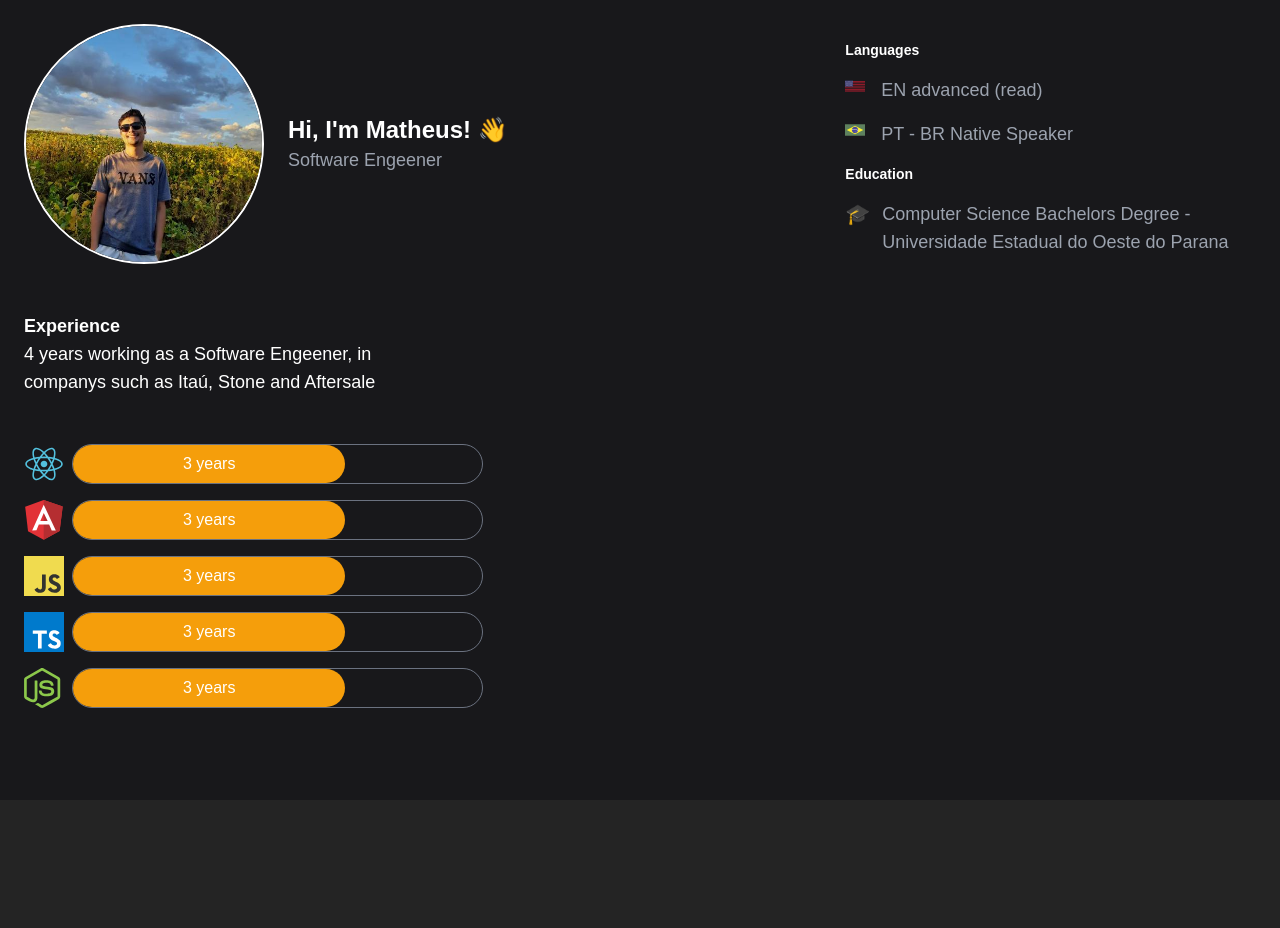
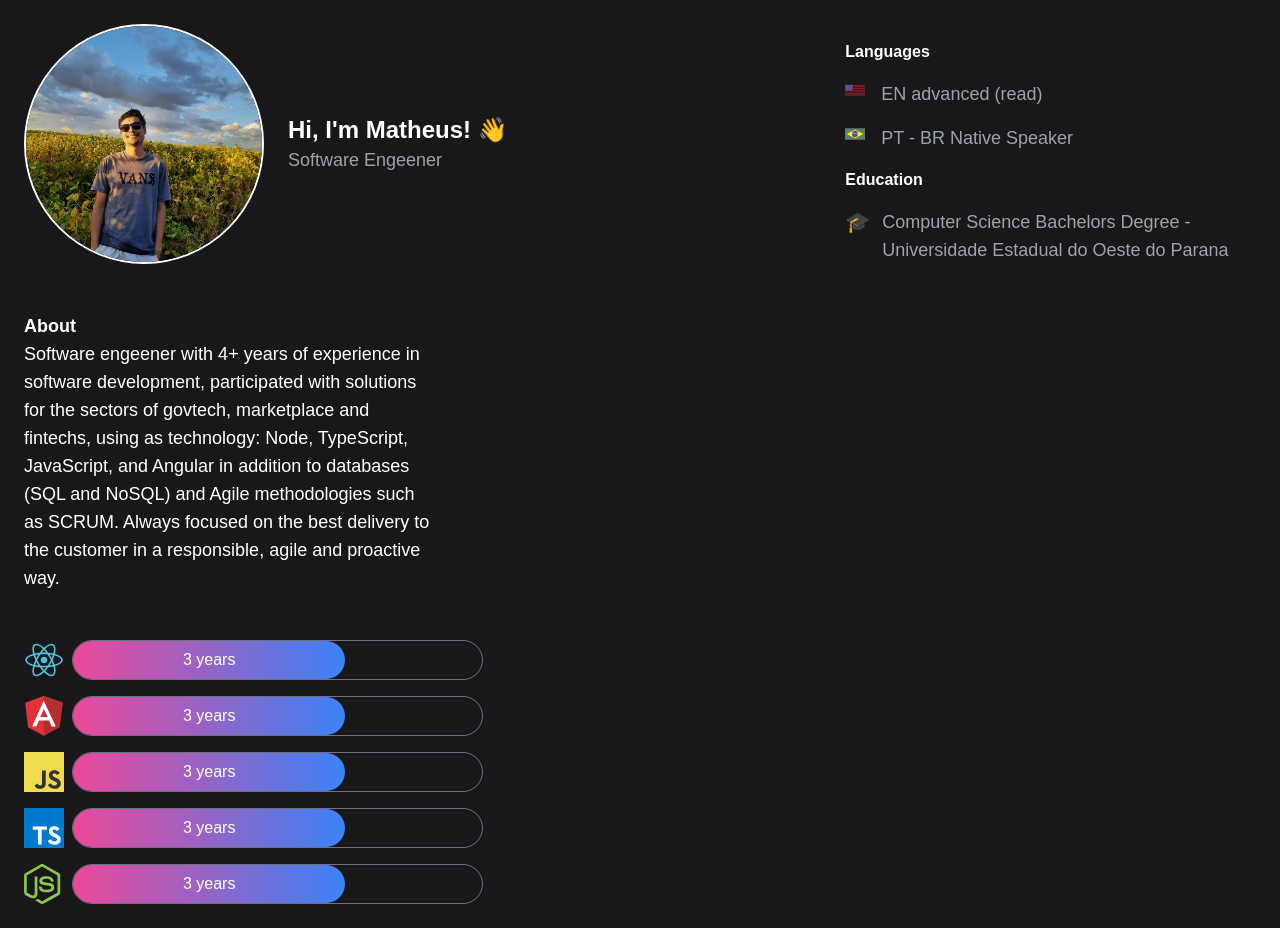
Before and after one commit to mathd1as/my-portfolio, a React (Create React App) app: page / in a window 1280 px wide. Before the commit the page ends 800 px from the top, so only its background shows below. Built offline with nearby package versions, Linux system fonts and the light colour scheme.

Commit message:
feat: adiciona bg gradiente

```diff
--- a/src/App.tsx
+++ b/src/App.tsx
@@ -49,7 +49,7 @@ function App() {
         </div>
         {/* Lnagues */}
         <div className='w-1/3 mt-4'>
-          <h3 className='font-bold text-sm'>Languages</h3>
+          <h3 className='font-bold text-base'>Languages</h3>
           <div className='flex mt-4'>
             <img src={usaIcon} className='w-5 h-5 mr-4' />
             <span className='text-lg text-gray-400'>EN advanced (read)</span>
@@ -60,7 +60,7 @@ function App() {
           </div>
           {/* Education */}
           <div className='mt-4'>
-            <h3 className='font-bold text-sm'>Education</h3>
+            <h3 className='font-bold text-base'>Education</h3>
             <div className='flex mt-4'>
               <div className='mr-3 text-xl'>🎓</div>
               <span className='text-lg text-gray-400'>Computer Science Bachelors Degree - Universidade Estadual do Oeste do Parana</span>
@@ -74,8 +74,8 @@ function App() {
       {/* Experiência */}
       <div className='flex flex-start my-12'>
         <div className='w-1/3'>
-          <h3 className='font-bold text-lg'>Experience</h3>
-          <span className='text-lg'>4 years working as a Software Engeener, in companys such as Itaú, Stone and Aftersale</span>
+          <h3 className='font-bold text-lg'>About</h3>
+          <span className='text-lg'>Software engeener with 4+ years of experience in software development, participated with solutions for the sectors of govtech, marketplace and fintechs, using as technology: Node, TypeScript, JavaScript, and Angular in addition to databases (SQL and NoSQL) and Agile methodologies such as SCRUM. Always focused on the best delivery to the customer in a responsible, agile and proactive way.</span>
         </div>
       </div>
       {/* FIM Experiência */}
@@ -84,7 +84,7 @@ function App() {
         <div className='flex flex-row'>
           <img className='h-10 w-10' src={reactIcon} />
           <div className='ml-2 w-1/3 rounded-full border border-gray-500 z-0 bg-transparent'>
-            <div className='w-2/3 bg-amber-500 z-50 rounded-full h-full flex justify-center items-center'>
+            <div className='w-2/3 z-50 rounded-full h-full flex justify-center items-center bg-gradient-to-r from-pink-500 to-blue-500'>
               3 years
             </div>
           </div>
@@ -92,7 +92,7 @@ function App() {
         <div className='flex flex-row'>
           <img className='h-10 w-10' src={angularIcon} />
           <div className='ml-2 w-1/3 rounded-full border border-gray-500 z-0 bg-transparent'>
-            <div className='w-2/3 bg-amber-500 z-50 rounded-full h-full flex justify-center items-center'>
+            <div className='w-2/3 z-50 rounded-full h-full flex justify-center items-center bg-gradient-to-r from-pink-500 to-blue-500'>
               3 years
             </div>
           </div>
@@ -100,7 +100,7 @@ function App() {
         <div className='flex flex-row'>
           <img className='h-10 w-10' src={javascriptIcon} />
           <div className='ml-2 w-1/3 rounded-full border border-gray-500 z-0 bg-transparent'>
-            <div className='w-2/3 bg-amber-500 z-50 rounded-full h-full flex justify-center items-center'>
+            <div className='w-2/3 z-50 rounded-full h-full flex justify-center items-center bg-gradient-to-r from-pink-500 to-blue-500'>
               3 years
             </div>
           </div>
@@ -108,7 +108,7 @@ function App() {
         <div className='flex flex-row'>
           <img className='h-10 w-10' src={typescriptIcon} />
           <div className='ml-2 w-1/3 rounded-full border border-gray-500 z-0 bg-transparent'>
-            <div className='w-2/3 bg-amber-500 z-50 rounded-full h-full flex justify-center items-center'>
+            <div className='w-2/3 z-50 rounded-full h-full flex justify-center items-center bg-gradient-to-r from-pink-500 to-blue-500'>
               3 years
             </div>
           </div>
@@ -116,7 +116,7 @@ function App() {
         <div className='flex flex-row'>
           <img className='h-10 w-10' src={nodejsIcon} />
           <div className='ml-2 w-1/3 rounded-full border border-gray-500 z-0 bg-transparent'>
-            <div className='w-2/3 bg-amber-500 z-50 rounded-full h-full flex justify-center items-center'>
+            <div className='w-2/3 z-50 rounded-full h-full flex justify-center items-center bg-gradient-to-r from-pink-500 to-blue-500'>
               3 years
             </div>
           </div>
```
